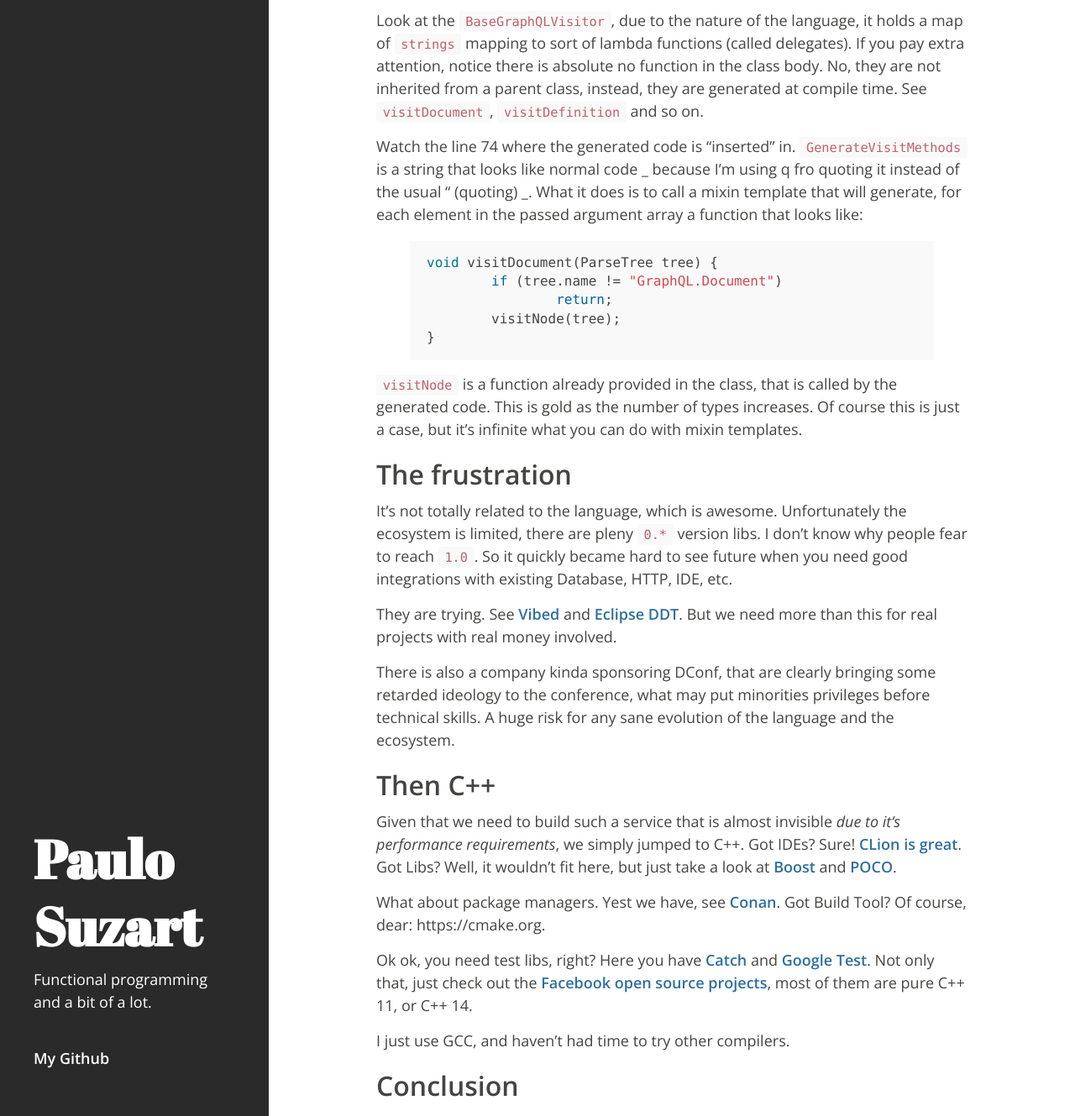
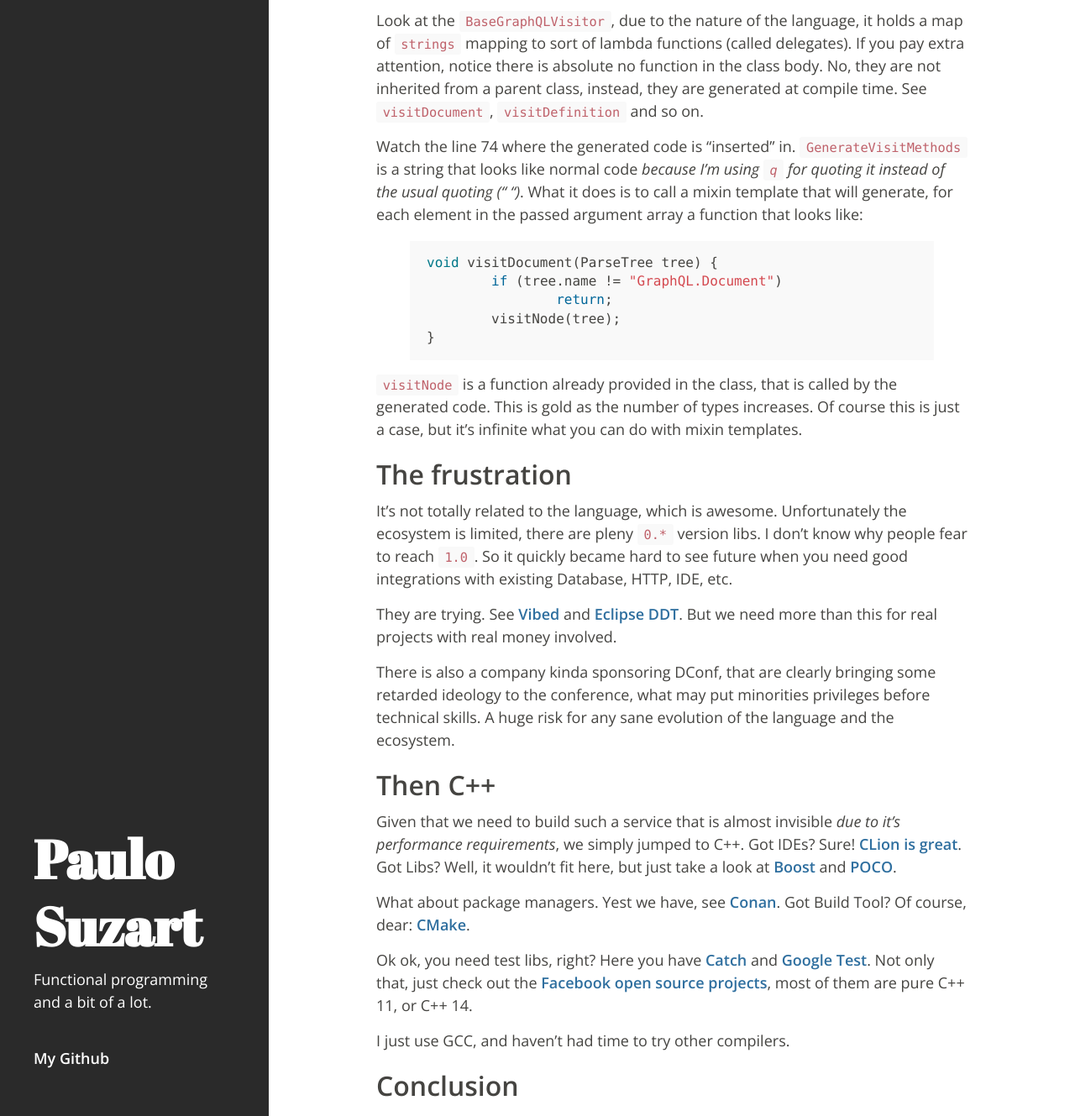
Before and after one commit to paulosuzart/paulosuzart.github.io, a Jekyll site: the page built from _posts/2017-02-11-after-d-comes-cpp.md, in a window 1280 px wide and 1400 px high, scrolled down 1533 px, cut to the strip 71-1400 px from the top of the window. Shown: the whole strip at 84% size. Built offline with Jekyll 4.4.1, drawn with Linux system fonts in a browser that asks for light colours; comment, search, counter and statistics services are not loaded.

Commit message:
Fixed formatting

```diff
--- a/_posts/2017-02-11-after-d-comes-cpp.md
+++ b/_posts/2017-02-11-after-d-comes-cpp.md
@@ -52,7 +52,7 @@ Check it ou and try to understand what is going on:
 
 Look at the `BaseGraphQLVisitor`, due to the nature of the language, it holds  a map of `strings` mapping to sort of lambda functions (called delegates). If you pay extra attention, notice there is absolute no function in the class body. No, they are not inherited from a parent class, instead, they are generated at compile time. See `visitDocument`, `visitDefinition` and so on.
 
-Watch the line 74 where the generated code is "inserted" in. `GenerateVisitMethods` is a string that looks like normal code _ because I'm using q fro quoting it instead of the usual " (quoting) _. What it does is to call a mixin template that will generate, for each element in the passed argument array a function that looks like:
+Watch the line 74 where the generated code is "inserted" in. `GenerateVisitMethods` is a string that looks like normal code *because I'm using `q` for quoting it instead of the usual quoting (" ")*. What it does is to call a mixin template that will generate, for each element in the passed argument array a function that looks like:
 
 {% highlight D %}
 
```
Also changed, not shown: other parts of _posts/2017-02-11-after-d-comes-cpp.md (+1 -1 lines).
